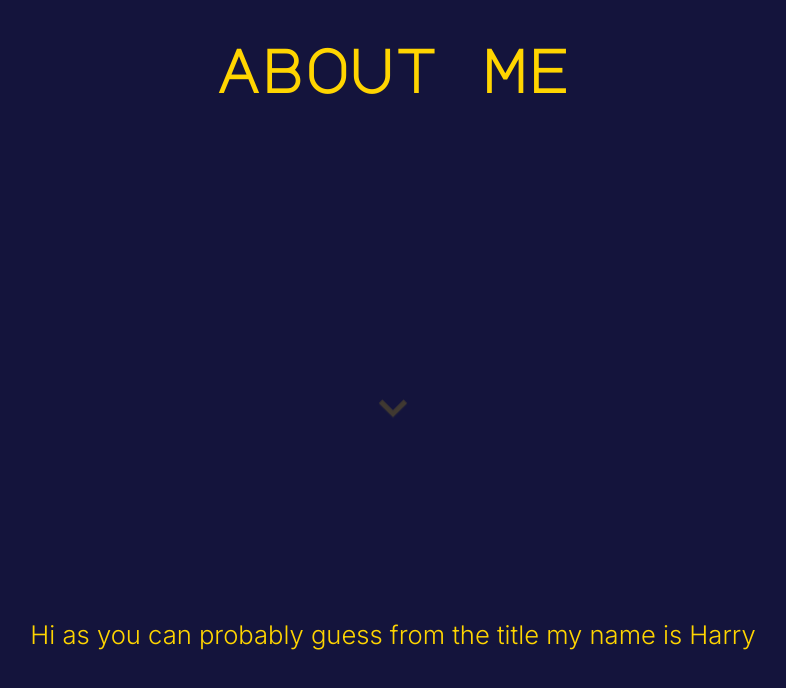
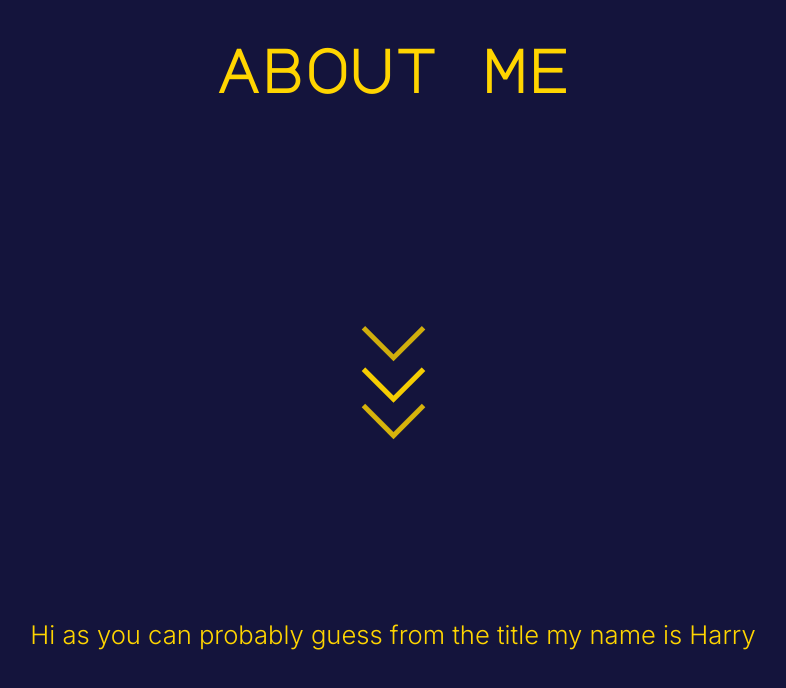
Before and after one commit to Duckjpeg/portfolio, a Vue app: page / in a window 1280 px wide. Shown: the part 1354-2042 px from the top of the page, without its empty margins (297-1083 px from the left). Built offline with nearby package versions, Linux system fonts and the light colour scheme.

Commit message:
tweak arrow

```diff
--- a/src/components/arrow.vue
+++ b/src/components/arrow.vue
@@ -19,17 +19,16 @@ export default {
 	display: flex;
 	flex-direction: column;
 	align-items: center;
-	margin: 5vw;
 }
 .arrowWrapper span {
 	display: block;
-	width: 1.5vw;
-	height: 1.5vw;
-	border-bottom: 5px solid var(--goldColor);
-	border-right: 5px solid var(--goldColor);
+	width: 4vw;
+	height: 4vw;
+	border-bottom: .5vw solid var(--goldColor);
+	border-right: .5vw solid var(--goldColor);
 	transform: rotate(45deg);
-	margin: -1vw;
-	animation: animate 8s infinite;
+	margin: -5px;
+	animation: animate 5s infinite cubic-bezier(.54,1.19,.74,.88);
 }
 
 .arrowWrapper span:nth-child(2) {
@@ -56,14 +55,14 @@ export default {
 @media screen and (min-width: 1000px) {
 	.arrowWrapper span {
 		display: block;
-		width: 15px;
-		height: 15px;
+		width: 40px;
+		height: 40px;
 		border-bottom: 5px solid var(--goldColor);
 		border-right: 5px solid var(--goldColor);
 		margin: -10px;
 	}
 	.arrowWrapper {
-		margin: 50px;
+		margin-top: 0px;
 	}
 }
 @media screen and (max-width: 500px) {
@@ -71,8 +70,8 @@ export default {
 		display: block;
 		width: 5vw;
 		height: 5vw;
-		border-bottom: 1.5vw solid var(--goldColor);
-		border-right: 1.5vw solid var(--goldColor);
+		border-bottom: 1vw solid var(--goldColor);
+		border-right: 1vw solid var(--goldColor);
 		margin: -5vw;
 	}
 	.arrowWrapper {
```
